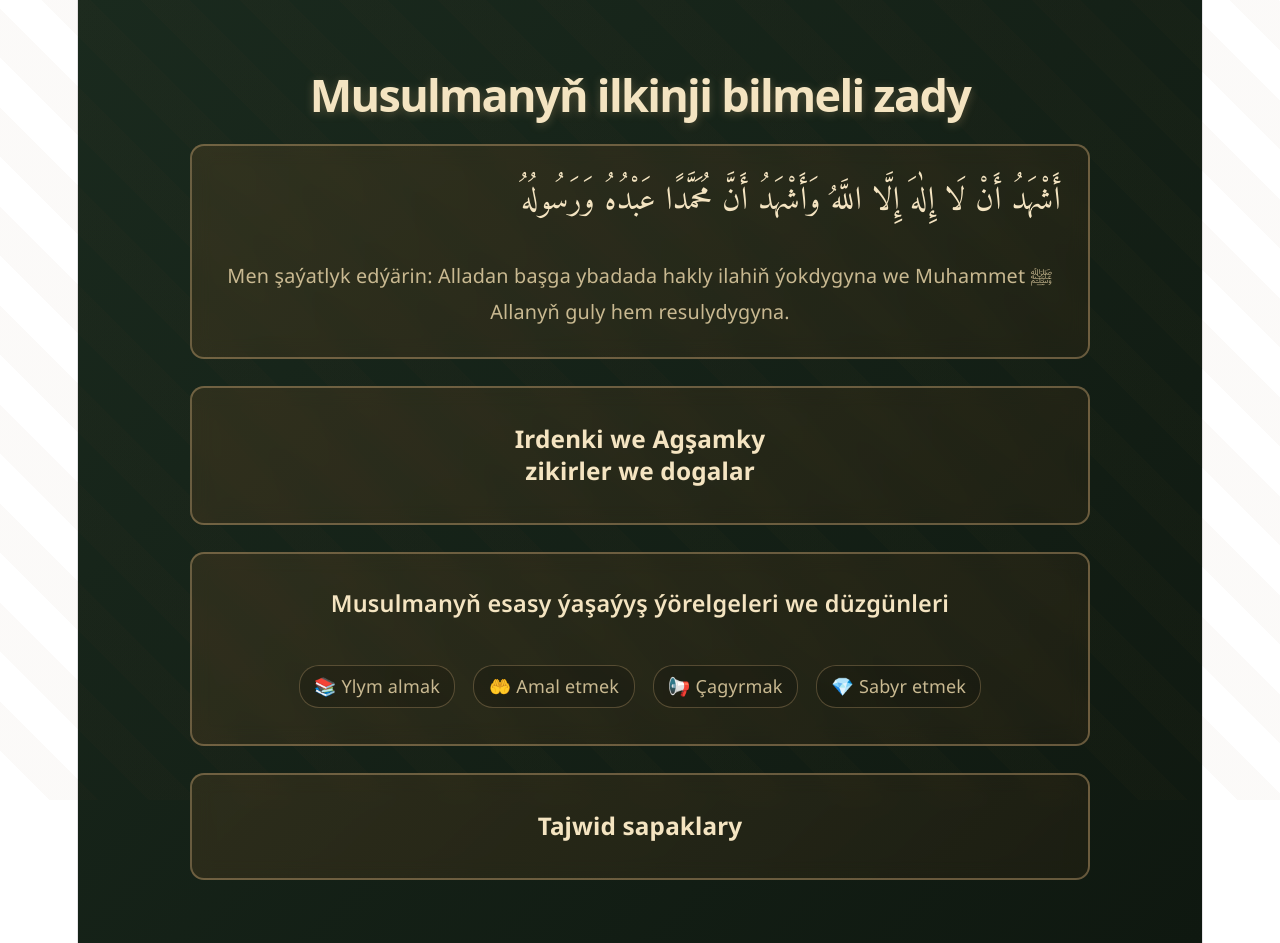
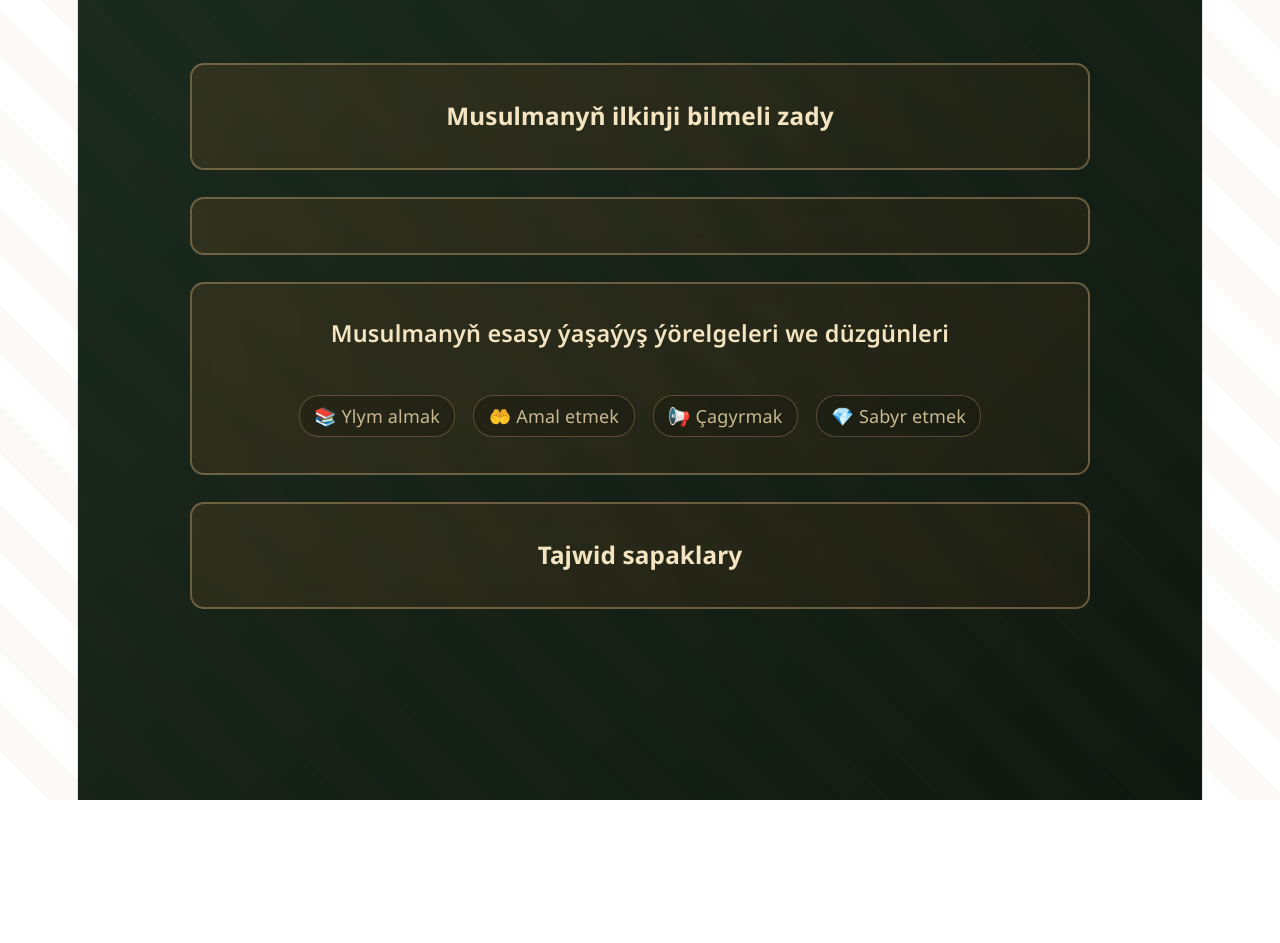
Before and after one commit to artemalmaev151295-png/musulmanyn-yorelgeleri, a React (Vite) app: page / in a window 1280 px wide. After the commit the page ends 800 px from the top, so only its background shows below. Built offline with nearby package versions, Linux system fonts and the light colour scheme.

Commit message:
Simplify main panels and move Shahadah text to detail page
Co-Authored-By: Claude Sonnet 4.6 <noreply@anthropic.com>

```diff
--- a/src/App.jsx
+++ b/src/App.jsx
@@ -21,23 +21,20 @@ export default function IslamicDiagram() {
 
   const MainLevel = () => (
     <div className="level-container">
-      <h1 className="title">Musulmanyň ilkinji bilmeli zady</h1>
-
       <div
         className="ayah-card main-menu-card"
         onClick={() => navigateTo('shahadah-details')}
         style={{
           cursor: 'pointer',
           background: 'linear-gradient(135deg, rgba(139, 90, 43, 0.2) 0%, rgba(76, 49, 23, 0.2) 100%)',
-          borderColor: 'rgba(212, 175, 122, 0.4)'
+          borderColor: 'rgba(212, 175, 122, 0.4)',
+          justifyContent: 'center',
+          minHeight: 'unset'
         }}
       >
-        <div className="ayah-content" style={{ width: '100%' }}>
-          <p className="arabic" style={{ fontSize: '1.8rem', marginBottom: '1.5rem' }}>
-            أَشْهَدُ أَنْ لَا إِلٰهَ إِلَّا اللَّهُ وَأَشْهَدُ أَنَّ مُحَمَّدًا عَبْدُهُ وَرَسُولُهُ
-          </p>
-          <p className="translation" style={{ fontSize: '1.1rem', lineHeight: '1.8' }}>
-            Men şaýatlyk edýärin: Alladan başga ybadada hakly ilahiň ýokdygyna we Muhammet ﷺ Allanyň guly hem resulydygyna.
+        <div className="ayah-content" style={{ width: '100%', textAlign: 'center', padding: '0.45rem 1rem' }}>
+          <p style={{ color: '#f4e4c1', fontSize: '1.35rem', fontWeight: '700', lineHeight: '1.35' }}>
+            Musulmanyň ilkinji bilmeli zady
           </p>
         </div>
       </div>
@@ -52,15 +49,7 @@ export default function IslamicDiagram() {
           justifyContent: 'center',
           minHeight: 'unset'
         }}
-      >
-        <div className="ayah-content" style={{ width: '100%', textAlign: 'center', padding: '0.45rem 1rem' }}>
-          <p style={{ color: '#f4e4c1', fontSize: '1.35rem', fontWeight: '700', lineHeight: '1.35' }}>
-            Irdenki we Agşamky
-            <br />
-            zikirler we dogalar
-          </p>
-        </div>
-      </div>
+      />
 
       <div
         className="ayah-card main-menu-card"
@@ -120,6 +109,23 @@ export default function IslamicDiagram() {
   const ShahadahDetailsLevel = () => (
     <div className="level-container">
       <h2 className="surah-title">Şaýatlyk sözleriniň içine alýan zatlary</h2>
+
+      <div style={{
+        background: 'linear-gradient(135deg, rgba(139, 90, 43, 0.12) 0%, rgba(76, 49, 23, 0.12) 100%)',
+        border: '2px solid rgba(212, 175, 122, 0.25)',
+        borderRadius: '14px',
+        padding: '1.5rem',
+        marginBottom: '1.5rem',
+        textAlign: 'center',
+        backdropFilter: 'blur(10px)'
+      }}>
+        <p className="arabic" style={{ fontSize: '1.3rem', marginBottom: '1rem' }}>
+          أَشْهَدُ أَنْ لَا إِلٰهَ إِلَّا اللَّهُ وَأَشْهَدُ أَنَّ مُحَمَّدًا عَبْدُهُ وَرَسُولُهُ
+        </p>
+        <p className="translation" style={{ fontSize: '0.95rem', lineHeight: '1.7' }}>
+          Men şaýatlyk edýärin: Alladan başga ybadada hakly ilahiň ýokdygyna we Muhammet ﷺ Allanyň guly hem resulydygyna.
+        </p>
+      </div>
 
       {/* First Block - La ilaha illa Allah - NO EMOJI */}
       <div className="definition-box" style={{ marginBottom: '1.5rem' }}>
```
